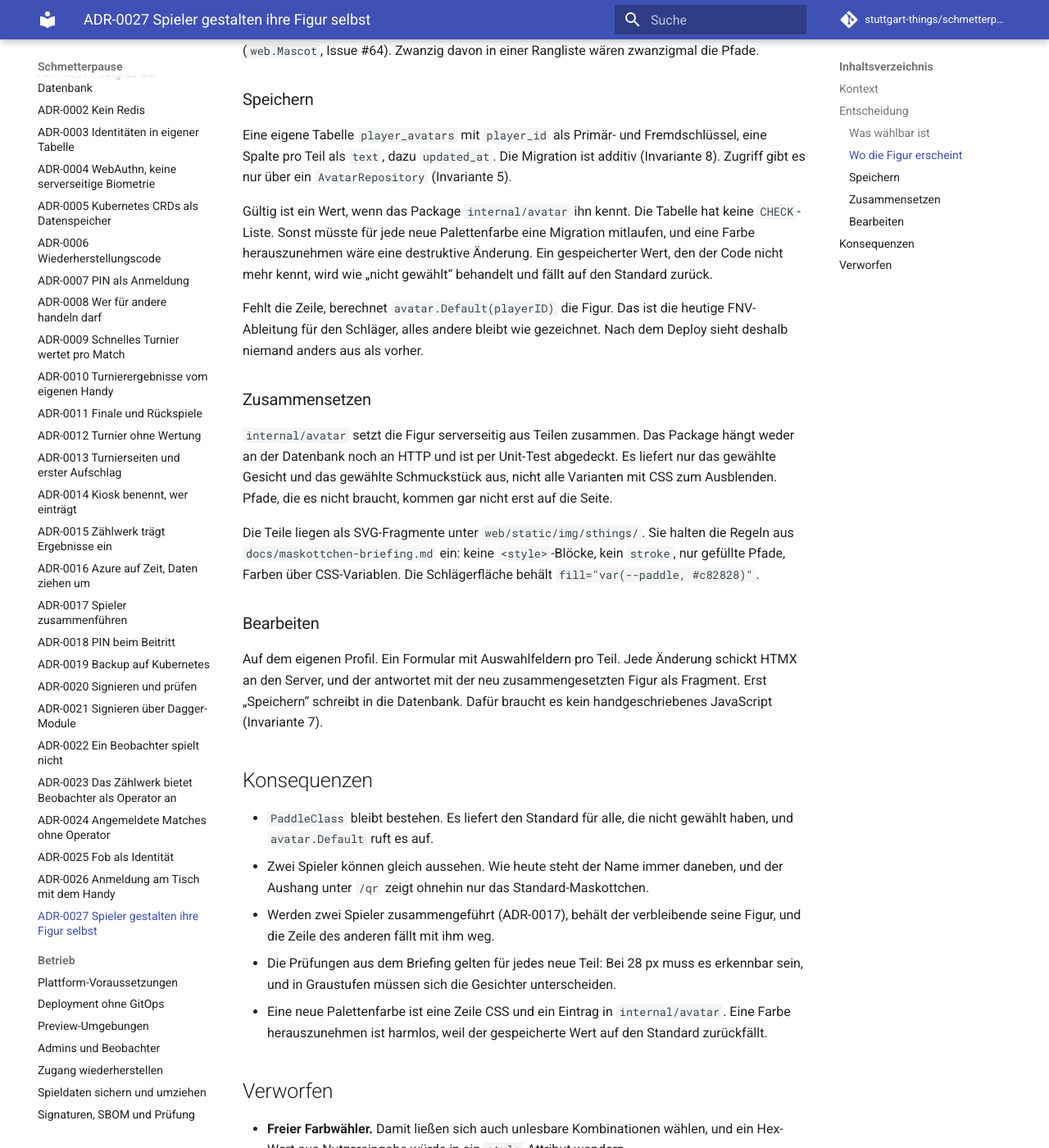
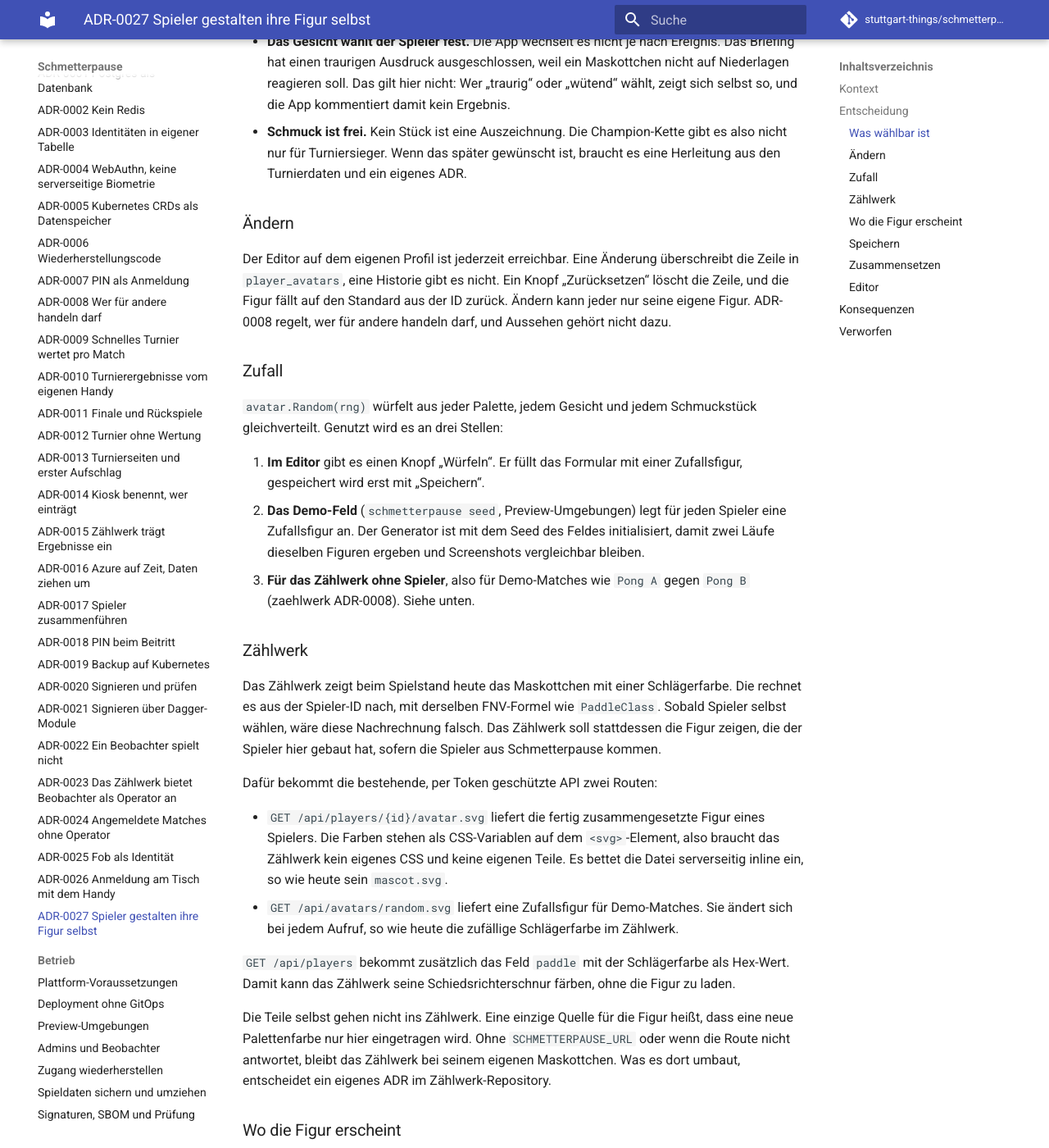
Before and after one commit to stuttgart-things/schmetterpause, an MkDocs documentation site: the page built from docs/adr/0027-spieler-gestalten-ihren-avatar.md, in a window 1280 px wide and 1400 px high, scrolled down 1762 px. Shown: the whole window at 82% size. Built offline with MkDocs 1.6.1 and Material for MkDocs 9.7.7, drawn with Linux system fonts in a browser that asks for light colours; comment, search, counter and statistics services are not loaded; some of the changed text lies outside the part shown.

Commit message:
docs(adr): add random avatars, editing and zaehlwerk to ADR-0027
Demo players and the seed field get random figures, players can change or
reset theirs at any time, the palettes are fixed with their measurements,
and zaehlwerk is to read a player's figure from two new API routes instead
of recomputing the blade colour.

Co-Authored-By: Claude Opus 5.5 <noreply@anthropic.com>

```diff
--- a/docs/adr/0027-spieler-gestalten-ihren-avatar.md
+++ b/docs/adr/0027-spieler-gestalten-ihren-avatar.md
@@ -6,6 +6,8 @@
 - **Bezug:** ersetzt die Ableitung der Schlägerfarbe aus der Spieler-ID
   (`templates.PaddleClass`, Issue #64) für Spieler, die selbst gewählt haben.
   Hebt die Grenze „Avatare pro Person“ in `docs/maskottchen-briefing.md` auf.
+  Betrifft auch stuttgart-things/zaehlwerk, das die Schlägerfarbe heute mit
+  derselben Formel nachrechnet (`internal/ui/render.go`, `blade`).
 
 ## Kontext
 
@@ -26,19 +28,34 @@ eigenen.
 
 ## Entscheidung
 
-**Jeder Spieler kann seine Figur aus festen Teilen zusammenstellen. Die Wahl
-wird gespeichert. Wer nicht wählt, sieht aus wie bisher.**
+**Jeder Spieler kann seine Figur aus festen Teilen zusammenstellen und sie
+jederzeit wieder ändern. Die Wahl wird gespeichert. Wer nicht wählt, sieht aus
+wie bisher. Demo-Spieler bekommen eine Figur aus dem Zufall.**
 
 ### Was wählbar ist
 
 | Teil | Auswahl |
 |---|---|
-| Fell | Palette |
-| Kopfschmuck | Palette |
-| Schlägerfläche | Palette, die sieben heutigen Farben plus das Rot der Zeichnung |
-| Griff | Palette |
+| Fell | Orange, Ingwer, Zimt, Gold, Sand, Creme, Weiß, Schoko |
+| Kopfschmuck | wie Fell, Gold, Lapis, Türkis, Smaragd, Rubin, Elfenbein, Silber |
+| Schlägerfläche | die sieben heutigen Farben, in derselben Reihenfolge |
+| Griff | wie Fell, Holz hell, Holz dunkel, Rot, Blau, Grün, Elfenbein |
 | Gesicht | neutral, fröhlich, überrascht, skeptisch, wütend, traurig |
 | Schmuck | keiner oder eins der sechs Stücke |
+
+Das sind 131.712 mögliche Figuren. Die Farbwerte stehen in `internal/avatar`
+und `app.css`. Gemessen wird wie bei den Schlägerfarben mit dE76:
+
+- **Fell** hält mindestens 38 zu jeder Schlägerfarbe, damit der Schläger nicht
+  im Fell verschwindet, und mindestens 56 zum Grund der Seite. Grau fällt
+  heraus, es liegt 11 neben „Stahl“. Der Schatten wird aus der Fellfarbe mit
+  demselben Schritt abgeleitet, den die Zeichnung von Orange zu Braun geht.
+- **Kopfschmuck** hält mindestens 74 zur Kontur, weil sich farbige und
+  schwarze Streifen abwechseln. **Griff** hält mindestens 58 zur Kontur.
+- **Schlägerfläche** bleibt bei den sieben Farben von heute. Das Rot der
+  Zeichnung ist nicht wählbar: Es liegt 26 neben der Farbe für Verlust, und die
+  Schlägerfarbe hält 37 Abstand zu allem, was in der App etwas bedeutet. Rot
+  bleibt das Zeichen für „niemand erkannt“.
 
 1. **Paletten, kein freier Farbwähler.** Jede Farbe ist eine CSS-Klasse in
    `app.css`, so wie heute `.paddle-0` bis `.paddle-6`. Dadurch lässt sich der
@@ -54,10 +71,61 @@ wird gespeichert. Wer nicht wählt, sieht aus wie bisher.**
    gibt es also nicht nur für Turniersieger. Wenn das später gewünscht ist,
    braucht es eine Herleitung aus den Turnierdaten und ein eigenes ADR.
 
+### Ändern
+
+Der Editor auf dem eigenen Profil ist jederzeit erreichbar. Eine Änderung
+überschreibt die Zeile in `player_avatars`, eine Historie gibt es nicht. Ein
+Knopf „Zurücksetzen“ löscht die Zeile, und die Figur fällt auf den Standard aus
+der ID zurück. Ändern kann jeder nur seine eigene Figur. ADR-0008 regelt, wer
+für andere handeln darf, und Aussehen gehört nicht dazu.
+
+### Zufall
+
+`avatar.Random(rng)` würfelt aus jeder Palette, jedem Gesicht und jedem
+Schmuckstück gleichverteilt. Genutzt wird es an drei Stellen:
+
+1. **Im Editor** gibt es einen Knopf „Würfeln“. Er füllt das Formular mit
+   einer Zufallsfigur, gespeichert wird erst mit „Speichern“.
+2. **Das Demo-Feld** (`schmetterpause seed`, Preview-Umgebungen) legt für jeden
+   Spieler eine Zufallsfigur an. Der Generator ist mit dem Seed des Feldes
+   initialisiert, damit zwei Läufe dieselben Figuren ergeben und Screenshots
+   vergleichbar bleiben.
+3. **Für das Zählwerk ohne Spieler**, also für Demo-Matches wie `Pong A`
+   gegen `Pong B` (zaehlwerk ADR-0008). Siehe unten.
+
+### Zählwerk
+
+Das Zählwerk zeigt beim Spielstand heute das Maskottchen mit einer
+Schlägerfarbe. Die rechnet es aus der Spieler-ID nach, mit derselben
+FNV-Formel wie `PaddleClass`. Sobald Spieler selbst wählen, wäre diese
+Nachrechnung falsch. Das Zählwerk soll stattdessen die Figur zeigen, die der
+Spieler hier gebaut hat, sofern die Spieler aus Schmetterpause kommen.
+
+Dafür bekommt die bestehende, per Token geschützte API zwei Routen:
+
+- `GET /api/players/{id}/avatar.svg` liefert die fertig zusammengesetzte Figur
+  eines Spielers. Die Farben stehen als CSS-Variablen auf dem `<svg>`-Element,
+  also braucht das Zählwerk kein eigenes CSS und keine eigenen Teile. Es bettet
+  die Datei serverseitig inline ein, so wie heute sein `mascot.svg`.
+- `GET /api/avatars/random.svg` liefert eine Zufallsfigur für Demo-Matches. Sie
+  ändert sich bei jedem Aufruf, so wie heute die zufällige Schlägerfarbe im
+  Zählwerk.
+
+`GET /api/players` bekommt zusätzlich das Feld `paddle` mit der Schlägerfarbe
+als Hex-Wert. Damit kann das Zählwerk seine Schiedsrichterschnur färben, ohne
+die Figur zu laden.
+
+Die Teile selbst gehen nicht ins Zählwerk. Eine einzige Quelle für die Figur
+heißt, dass eine neue Palettenfarbe nur hier eingetragen wird. Ohne
+`SCHMETTERPAUSE_URL` oder wenn die Route nicht antwortet, bleibt das Zählwerk
+bei seinem eigenen Maskottchen. Was es dort umbaut, entscheidet ein eigenes ADR
+im Zählwerk-Repository.
+
 ### Wo die Figur erscheint
 
-Nur dort, wo heute die Schlägerfarbe des Spielers erscheint: in der Kopfzeile
-der Startseite und auf dem Profil. Rangliste, Matchliste, Turnierseiten und
+In Schmetterpause nur dort, wo heute die Schlägerfarbe des Spielers erscheint:
+in der Kopfzeile der Startseite und auf dem Profil. Dazu kommt der Spielstand
+im Zählwerk, siehe oben. Rangliste, Matchliste, Turnierseiten und
 Kiosk bleiben, wie sie sind. Die Seiten mit festen Farben (`PaddleKiosk`,
 `PaddleSheet`, …) zeigen weiter das Standard-Maskottchen.
 
@@ -95,12 +163,13 @@ die Regeln aus `docs/maskottchen-briefing.md` ein: keine `<style>`-Blöcke, kein
 `stroke`, nur gefüllte Pfade, Farben über CSS-Variablen. Die Schlägerfläche
 behält `fill="var(--paddle, #c82828)"`.
 
-### Bearbeiten
+### Editor
 
 Auf dem eigenen Profil. Ein Formular mit Auswahlfeldern pro Teil. Jede Änderung
 schickt HTMX an den Server, und der antwortet mit der neu zusammengesetzten
-Figur als Fragment. Erst „Speichern“ schreibt in die Datenbank. Dafür braucht
-es kein handgeschriebenes JavaScript (Invariante 7).
+Figur als Fragment. „Würfeln“ ist derselbe Weg mit einer Zufallsfigur. Erst
+„Speichern“ schreibt in die Datenbank. Dafür braucht es kein handgeschriebenes
+JavaScript (Invariante 7).
 
 ## Konsequenzen
 
@@ -110,6 +179,9 @@ es kein handgeschriebenes JavaScript (Invariante 7).
   und der Aushang unter `/qr` zeigt ohnehin nur das Standard-Maskottchen.
 - Werden zwei Spieler zusammengeführt (ADR-0017), behält der verbleibende
   seine Figur, und die Zeile des anderen fällt mit ihm weg.
+- Die Schlägerfarbe wird zum ersten Mal zu einer Angabe, die ein anderer
+  Dienst lesen muss, statt sie nachzurechnen. Bis das Zählwerk umgestellt ist,
+  zeigt es für Spieler mit eigener Wahl die alte, berechnete Farbe.
 - Die Prüfungen aus dem Briefing gelten für jedes neue Teil: Bei 28 px muss es
   erkennbar sein, und in Graustufen müssen sich die Gesichter unterscheiden.
 - Eine neue Palettenfarbe ist eine Zeile CSS und ein Eintrag in
```
